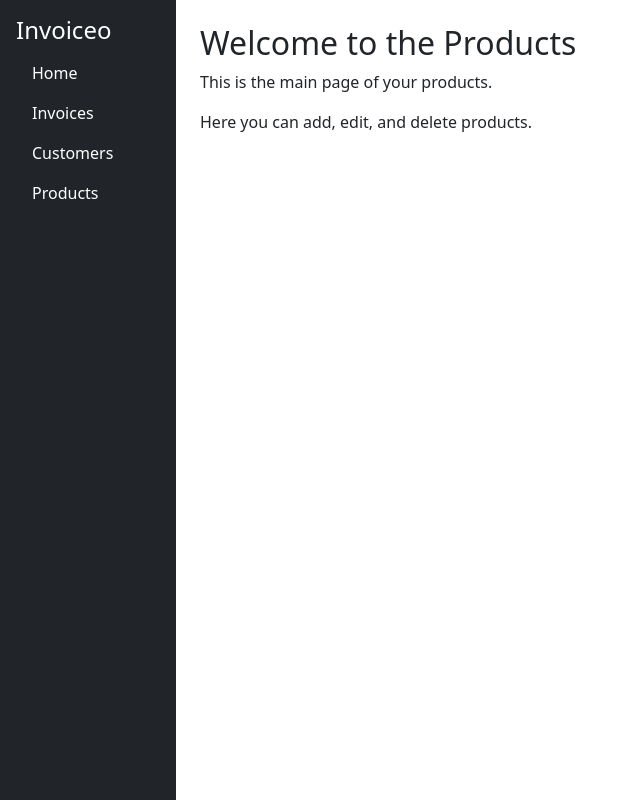
After one commit to 7account13/invoiceo, a Flask app: page /products in a window 1280 px wide. The commit adds this page. Shown: the whole page, without its empty margins (0-640 px from the left). Run offline with Flask 3, Linux system fonts and the light colour scheme.

Commit message:
products

```diff
--- a/app.py
+++ b/app.py
@@ -31,6 +31,16 @@ class Customer(db.Model):
     customer_address = db.Column(db.String(300), nullable=False)
     billing_address = db.Column(db.String(300), nullable=False)
     receivables = db.Column(db.Float, nullable=False, default=0.0)
+
+class Prducts(db.Model):
+    id = db.Column(db.Integer, primary_key=True)
+    product_name = db.Column(db.String(100), nullable=False)
+    product_description = db.Column(db.String(300), nullable=False)
+    product_price = db.Column(db.Float, nullable=False)
+    product_quantity = db.Column(db.Integer, nullable=False)
+    product_tax = db.Column(db.Float, nullable=False)
+    product_discount = db.Column(db.Float, nullable=False)
+    product_total = db.Column(db.Float, nullable=False)
 
 # Create database tables
 with app.app_context():
@@ -171,5 +181,10 @@ def delete_customer(id):
     db.session.commit()
     return redirect(url_for('customers'))
 
+
+@app.route('/products', methods=['GET'])
+def products():
+    return render_template('products.html')
+
 if __name__ == '__main__':
     app.run(debug=True)
--- a/templates/base.html
+++ b/templates/base.html
@@ -16,6 +16,7 @@
                 <li class="nav-item"><a href="/" class="nav-link text-white">Home</a></li>
                 <li class="nav-item"><a href="/invoices" class="nav-link text-white">Invoices</a></li>
                 <li class="nav-item"><a href="/customers" class="nav-link text-white">Customers</a></li>
+                <li class="nav-item"><a href="/products" class="nav-link text-white">Products</a></li>
             </ul>
         </div>
 
--- a/templates/edit_customer.html
+++ b/templates/edit_customer.html
@@ -18,6 +18,7 @@
         <textarea id="billing_address" name="billing_address" required>{{ customer.billing_address }}</textarea>
 
         <label for="receivables">Receivables:</label>
+
         <input type="number" id="receivables" name="receivables" step="0.01" value="{{ customer.receivables }}" required>
 
         <button type="submit">Update Customer</button>
--- /dev/null
+++ b/templates/products.html
@@ -0,0 +1,9 @@
+{% extends 'base.html' %}
+
+{% block title %}Dashboard{% endblock %}
+
+{% block content %}
+    <h2>Welcome to the Products</h2>
+    <p>This is the main page of your products.</p>
+    <p>Here you can add, edit, and delete products.</p>
+{% endblock %}
```
Also changed, not shown: invoices.db.
